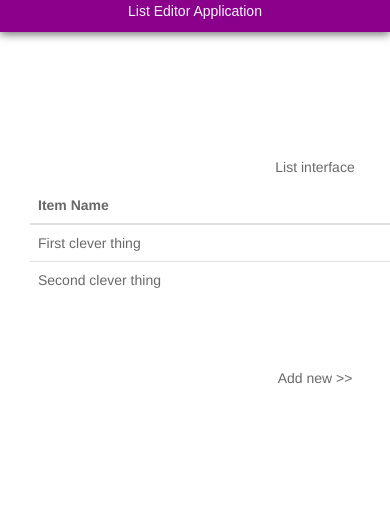
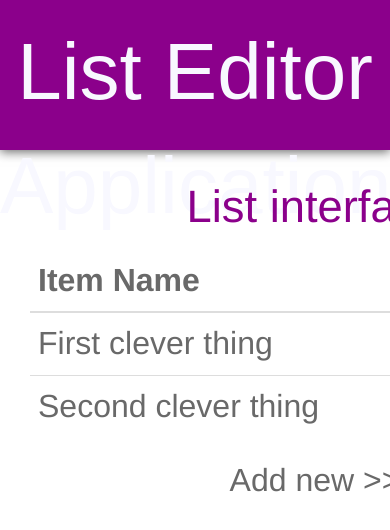
Before and after one commit to kanistra50/List_Editor, a plain HTML site: page index.html in a window 390 px wide. Shown: the top 530 px of the page. Drawn offline with nearby package versions, Linux system fonts and the light colour scheme; files that its build step writes are made by us from their sources.

Commit message:
Update app.scss

```diff
--- a/css/app.scss
+++ b/css/app.scss
@@ -6,7 +6,8 @@
 $segoe: "Segoe UI Light", SansSerif;
 
 $from-top: 50px;
-
+$from-top-small: $from-top/2 ;
+$i: !important;
 body {
     font-family: $quicksand;
     text-align: center;
@@ -16,18 +17,43 @@
     margin: 0;
     background-color: $magenta;
     font-family: $segoe, $quicksand;
+    font-size: 27pt;
     color: $white;
-    padding: 1px 0;
+    padding: 15px 0;
     box-shadow: 0 2px 10px $grey;
+    height: 72px;
+}
+
+@media screen and (max-width: 1000px) {
+    .header {
+        font-size: 60pt;
+        height: 150px;
+    }
+    .container {
+        font-size: 24pt;
+        top: $from-top-small $i;
+    }
+    button {
+        font-size: 28pt $i;}
+    p.head-text {
+        font-size: 34pt $i;}
+    .control {
+        top: 0 $i;}
+    .form-body {
+        top: $from-top-small $i;}
+    .form-controll {
+        top: $from-top $i;}
 }
 
 .container {
     position: relative;
     top: $from-top + 75;
     color: $grey;
-    width: 600px !important;
+    width: 600px $i;
 }
 
+p.head-text {
+        font-size: 14pt;}
 
 .control {
     position: relative;
@@ -39,12 +65,12 @@
     text-decoration: none;
 }
 
-.control a:hover, .container h4, td a:hover, div a:hover {
+.control a:hover, .container p, td a:hover, div a:hover {
     color: $magenta;
 }
 
 td:first-child {
-    width: 550px !important;
+    width: 550px $i;
     text-align: left;
 }
 
```
